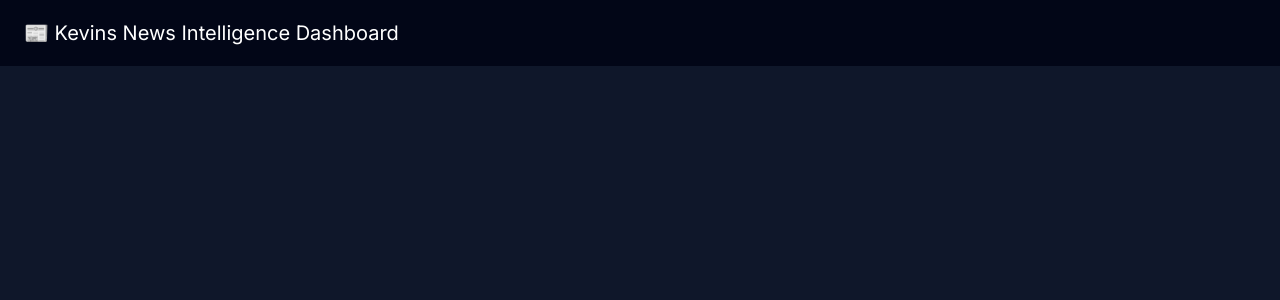
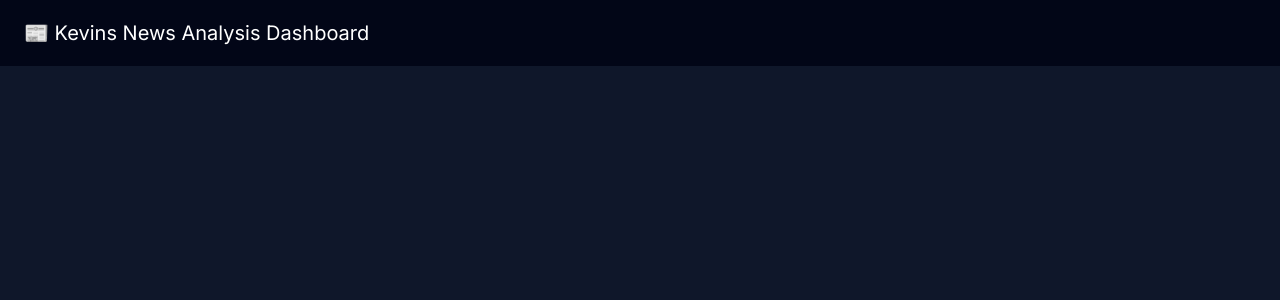
Before and after one commit to kevinabowman71/media-dashboard, a Flask app: template templates/base.html in a window 1280 px wide. Shown: the top 300 px of the page. Run offline with Flask 3, Linux system fonts and the light colour scheme; the template is opened without the code that fills it, so the values that code supplies are empty.

Commit message:
Changed another name

```diff
--- a/templates/base.html
+++ b/templates/base.html
@@ -51,7 +51,7 @@
 <body>
 
 <nav class="navbar navbar-dark px-4 py-3">
-    <span class="navbar-brand mb-0 h1">📰 Kevins News Intelligence Dashboard</span>
+    <span class="navbar-brand mb-0 h1">📰 Kevins News Analysis Dashboard</span>
 </nav>
 
 <div class="container mt-4">
```
